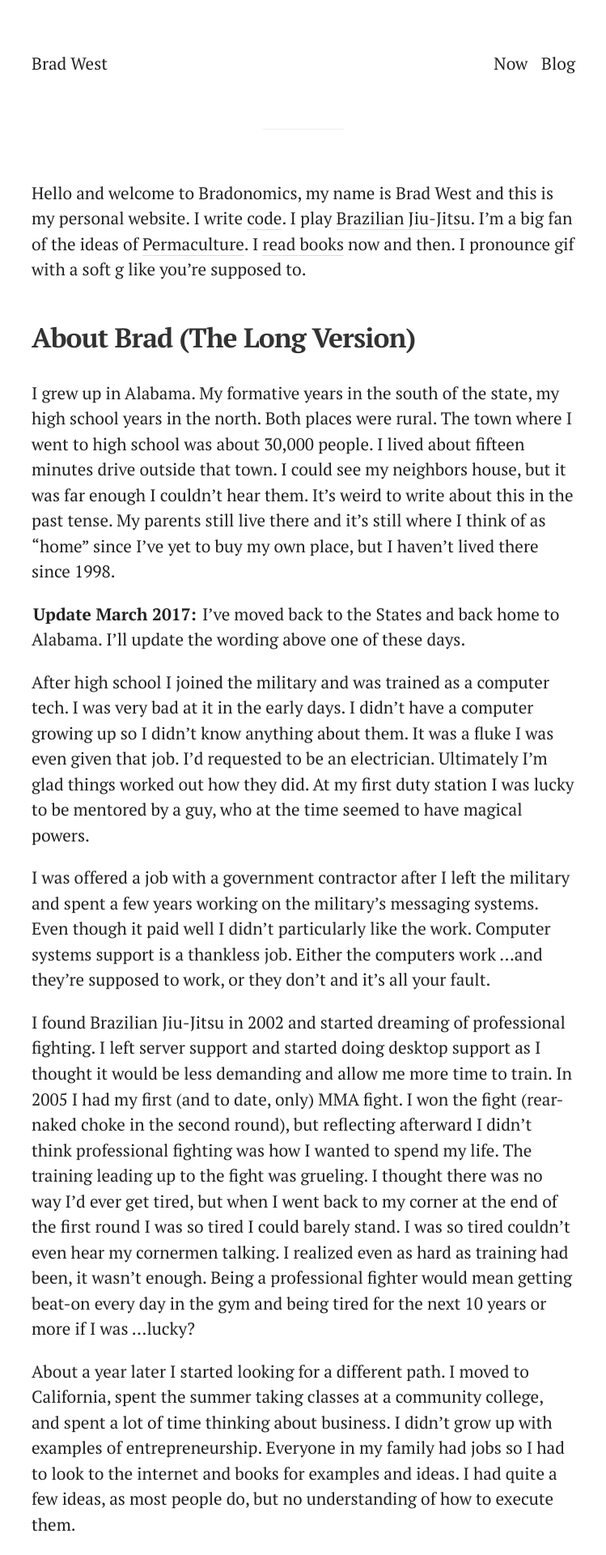
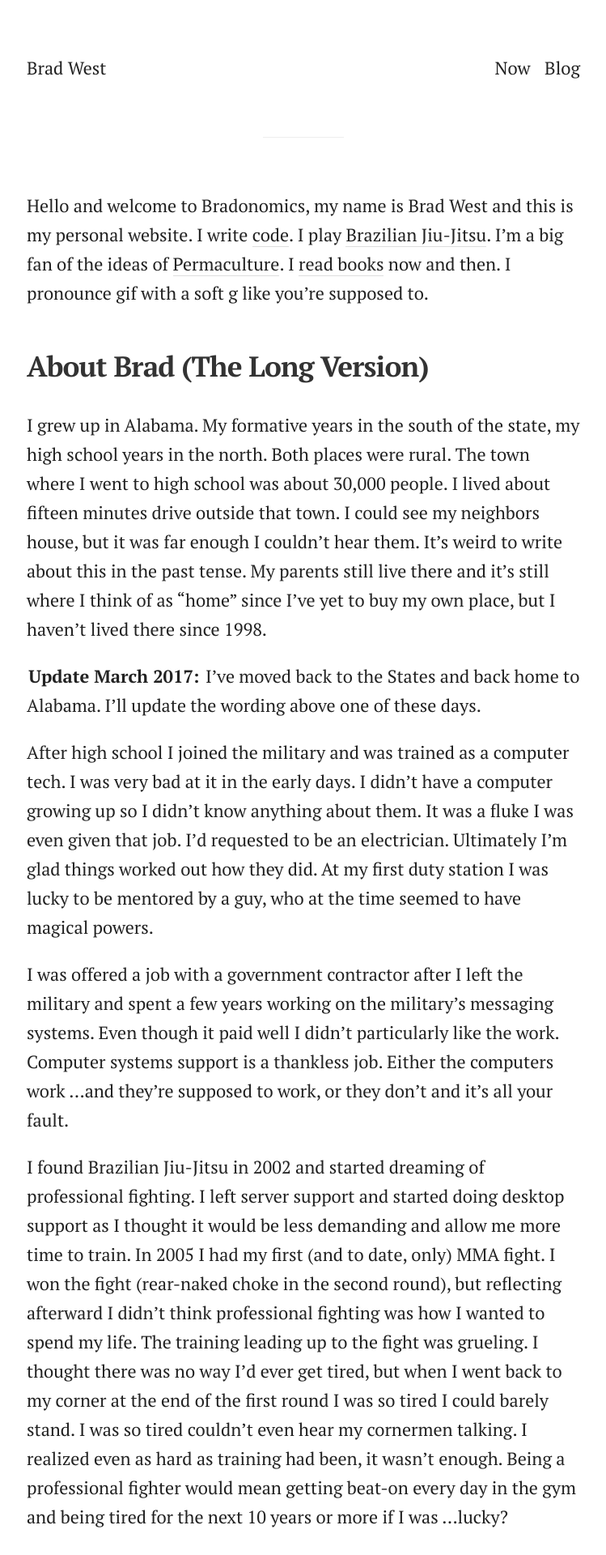
Before and after one commit to bradonomics/bradonomics.com, a Jekyll site: the page built from _pages/index.md, in a window 1280 px wide. Shown: the top 1920 px of the page at 81% size, without its empty margins (265-1014 px from the left). Built offline with Jekyll 4.4.1, drawn with Linux system fonts in a browser that asks for light colours.

Commit message:
Updated content width, font sizes, and line heights

```diff
--- a/_sass/base.scss
+++ b/_sass/base.scss
@@ -8,13 +8,14 @@
   margin: 0;
   padding: 2em 1.5em 0;
   font-family: $font-family;
-  line-height: 1.5;
+  font-size: 1.25em;
+  line-height: 30px;
   color: #222;
   background-color: #fff;
   @media (min-width: 768px) {
-    font-size: 1.313em;
+    font-size: 1.375em;
+    line-height: 36px;
   }
-
 }
 
 p {
--- a/_sass/structure.scss
+++ b/_sass/structure.scss
@@ -2,7 +2,7 @@
 .container,
 .site-footer {
   width: 100%;
-  max-width: 672px;
+  max-width: 684px;
   margin: 0 auto;
 }
 
```
